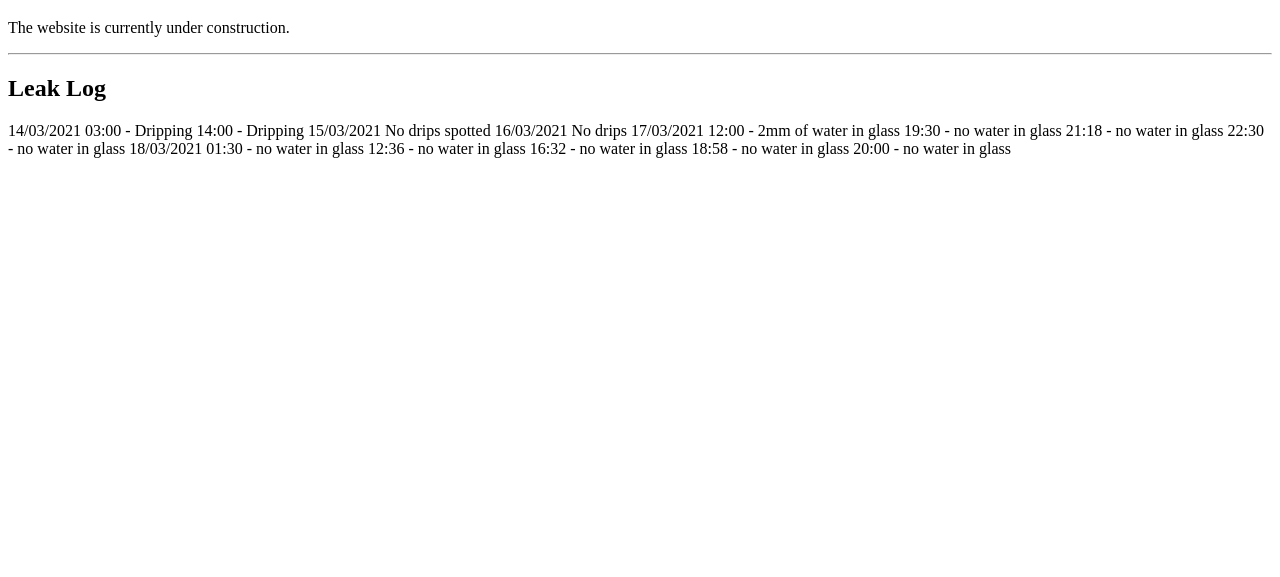
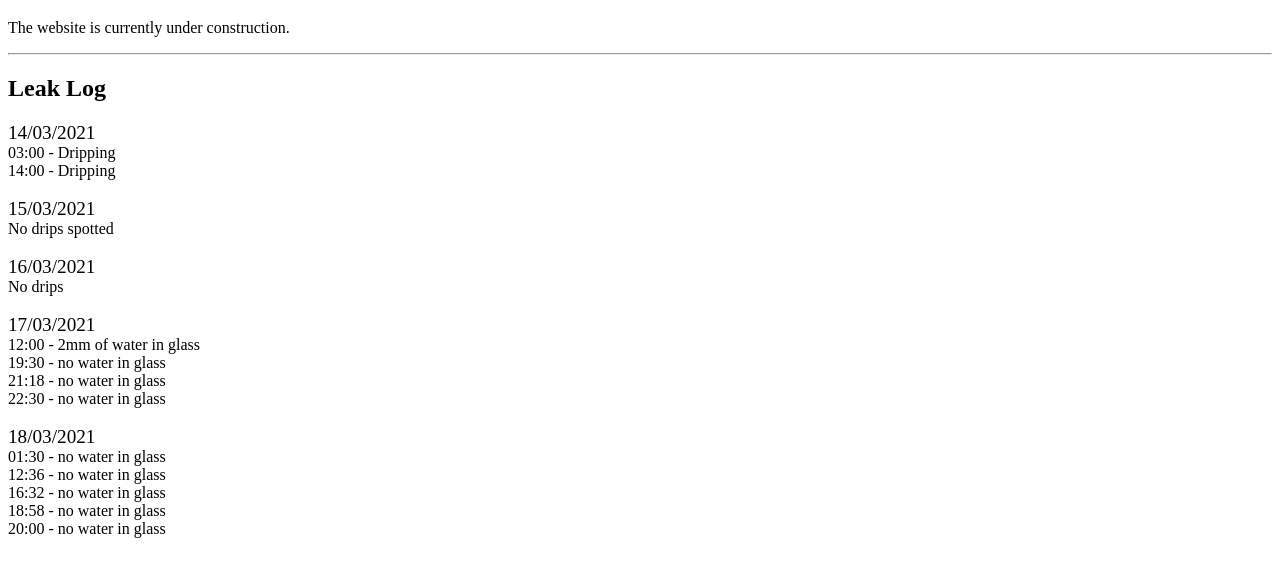
Before and after one commit to Saweenbarra/Saweenbarra.github.io, a plain HTML site: page index.html in a window 1280 px wide. Shown: the part 61-638 px from the top of the page. Drawn offline with Linux system fonts and the light colour scheme.

Commit message:
Fixed line breaks

```diff
--- a/index.html
+++ b/index.html
@@ -10,27 +10,27 @@
         <p>The website is currently under construction.</p>
         <hr/>
         <h2>Leak Log</h2>
-        <p>14/03/2021
-            03:00 - Dripping
-            14:00 - Dripping
-
-            15/03/2021
-            No drips spotted
-
-            16/03/2021
-            No drips
-
-            17/03/2021
-            12:00 - 2mm of water in glass
-            19:30 - no water in glass
-            21:18 - no water in glass
-            22:30 - no water in glass
-
-            18/03/2021
-            01:30 - no water in glass
-            12:36 - no water in glass
-            16:32 - no water in glass
-            18:58 - no water in glass
+        <p><big>14/03/2021</big><br>
+            03:00 - Dripping<br>
+            14:00 - Dripping<br>
+            <br>
+            <big>15/03/2021</big><br>
+            No drips spotted<br>
+            <br>
+            <big>16/03/2021</big><br>
+            No drips<br>
+            <br>
+            <big>17/03/2021</big><br>
+            12:00 - 2mm of water in glass<br>
+            19:30 - no water in glass<br>
+            21:18 - no water in glass<br>
+            22:30 - no water in glass<br>
+            <br>
+            <big>18/03/2021</big><br>
+            01:30 - no water in glass<br>
+            12:36 - no water in glass<br>
+            16:32 - no water in glass<br>
+            18:58 - no water in glass<br>
             20:00 - no water in glass</p>
     </body>
  </html>
```
